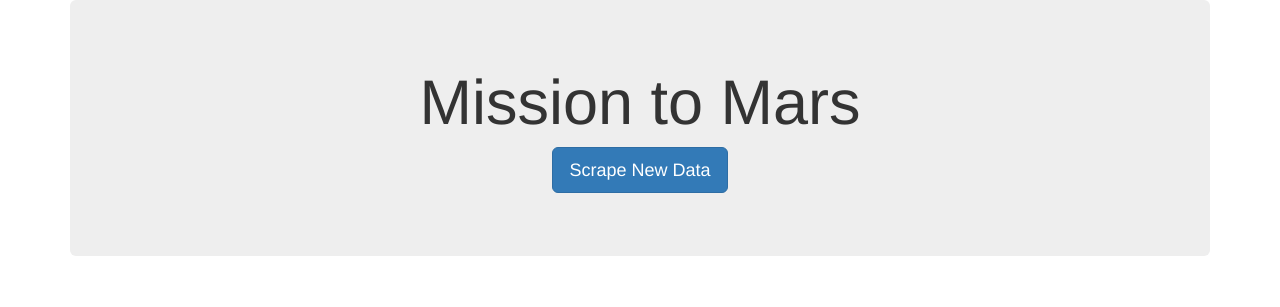
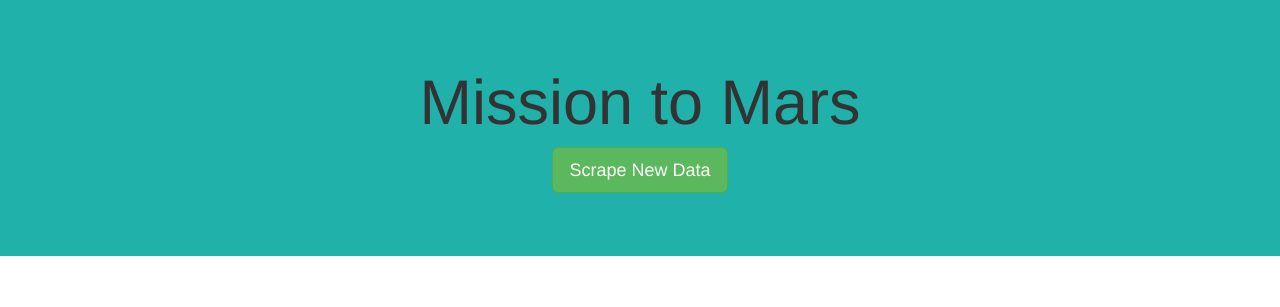
Before and after one commit to soudersmax/Mission-to-Mars, a Flask app: page / in a window 1280 px wide. Shown: the top 307 px of the page. Run offline with Flask 2, Linux system fonts and the light colour scheme; data that the repository does not hold is empty; some libraries are stand-ins or nearby versions.

Commit message:
Updated all files to include table and jumbotron styling

```diff
--- a/templates/index.html
+++ b/templates/index.html
@@ -7,18 +7,19 @@
     <title>Mission to Mars</title>
     <link
       rel="stylesheet"
-      href="https://maxcdn.bootstrapcdn.com/bootstrap/3.3.7/css/bootstrap.min.css"
+      href="https://maxcdn.bootstrapcdn.com/bootstrap/3.3.7/css/bootstrap.min.css
+      "
     />
   </head>
   <body>
+    <!-- Add Jumbotron to Header -->
+    <div class="jumbotron text-center" style="background-color:lightseagreen">
+      <h1 >Mission to Mars</h1>
+      <!-- Add a button to activate scraping script -->
+      <p><a class="btn btn-success btn-lg round" href="/scrape" role="button">Scrape New Data</a></p>
+    </div>
+
     <div class="container">
-      <!-- Add Jumbotron to Header -->
-      <div class="jumbotron text-center">
-        <h1>Mission to Mars</h1>
-        <!-- Add a button to activate scraping script -->
-        <p><a class="btn btn-primary btn-lg" href="/scrape" role="button">Scrape New Data</a></p>
-      </div>
-
       <!-- Add section for Mars News -->
       <div class="row" id="mars-news">
         <div class="col-md-12">
@@ -35,7 +36,7 @@
       <!-- Section for Featured Image and Facts table -->
       <div class="row" id="mars-featured-image">
         <div class="col-md-8">
-          <h3>Featured Mars Image</h3>
+          <h3 class="text-center">Featured Mars Image</h3>
 
           <!-- if images is False/None/non-existent, then default to error message -->
           <img
@@ -48,7 +49,7 @@
         <div class="col-md-4">
           <!-- Mars Facts -->
           <div class="row" id="mars-facts">
-            <h3>Mars Facts</h3>
+            <h3 class="text-center">Mars Facts</h3>
             {{ mars.facts | safe }}
           </div>
         </div>
```
Also changed, not shown: Mission_to_Mars_Challenge.py (+7 -1 lines), final_scraping.py (+14 -3 lines), 3 other files.
